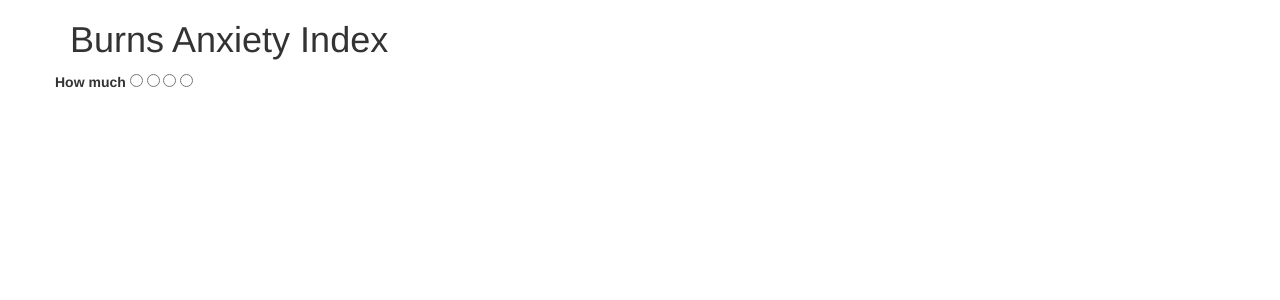
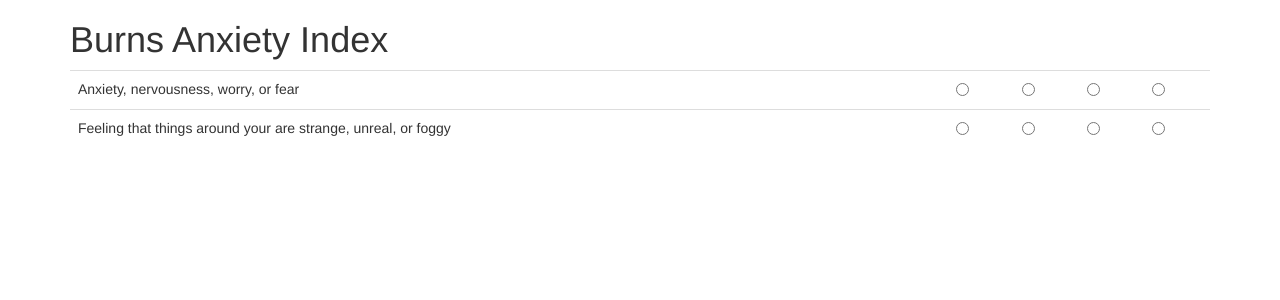
Before and after one commit to kylev/kylev.github.io, a Jekyll site: the page built from health/bai.html, in a window 1280 px wide. Shown: the top 300 px of the page. Built offline with Jekyll 4.4.1, drawn with Linux system fonts in a browser that asks for light colours; nearby versions of some CDN libraries.

Commit message:
Sketch of basic layout.

```diff
--- /dev/null
+++ b/health/_data/bai_questions.yml
@@ -0,0 +1,2 @@
+- Anxiety, nervousness, worry, or fear
+- Feeling that things around your are strange, unreal, or foggy
--- a/health/bai.html
+++ b/health/bai.html
@@ -1,15 +1,21 @@
 ---
 layout: basic
-title: Health Tools
+title: Burns Anxiety Index
 ---
 <h1>Burns Anxiety Index</h1>
 
 <form class="form-horizontal" role="form">
-  <div class="form-group">
-    <label for"baiQ1">How much</label>
-    <input type="radio" name="baiQ1" value="0">
-    <input type="radio" name="baiQ1" value="1">
-    <input type="radio" name="baiQ1" value="2">
-    <input type="radio" name="baiQ1" value="3">
-  </div>
+  <table class="table table-hover">
+    <tbody>
+    {% for q in site.data.bai_questions %}
+      <tr>
+        <td>{{ q }}</td>
+        <td><input type="radio" name="baiQ1" value="0"></td>
+        <td><input type="radio" name="baiQ1" value="1"></td>
+        <td><input type="radio" name="baiQ1" value="2"></td>
+        <td><input type="radio" name="baiQ1" value="3"></td>
+      </tr>
+    {% endfor %}
+    </tbody>
+  </table>
 </form>
```
